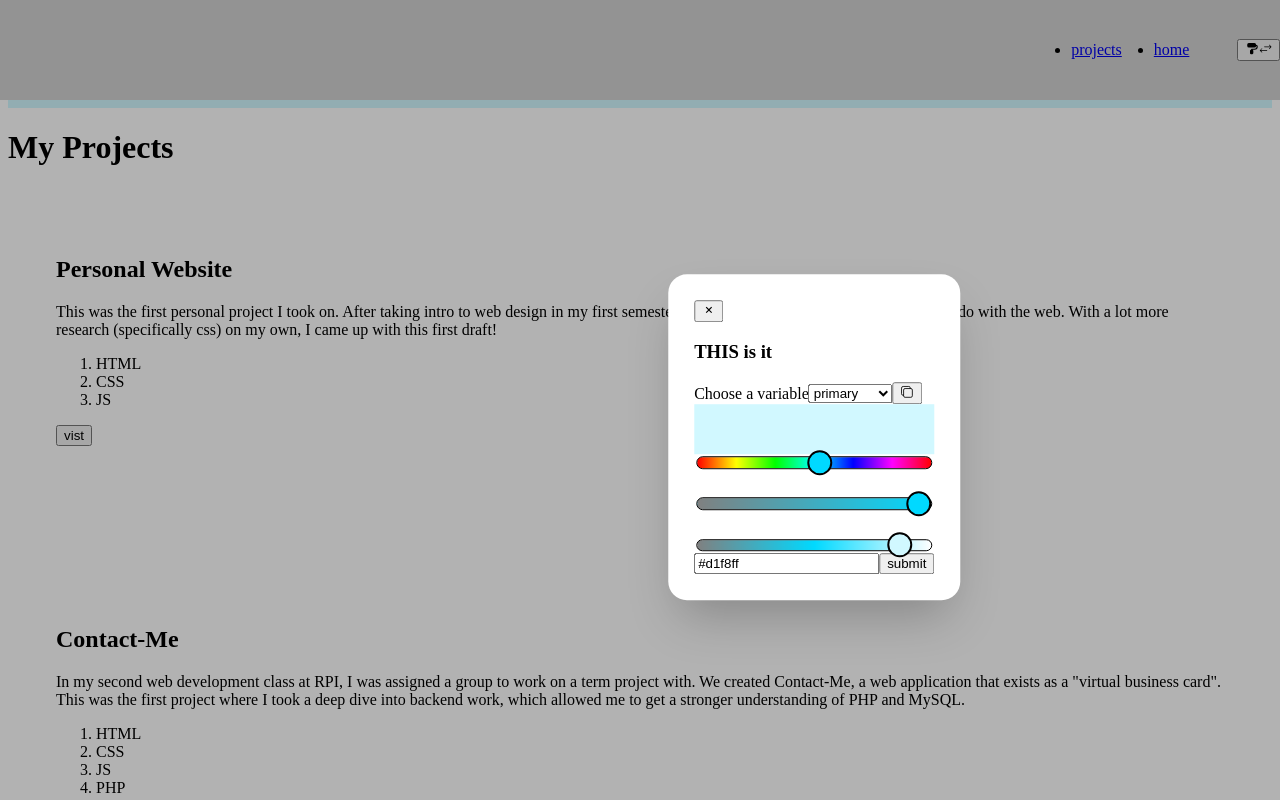
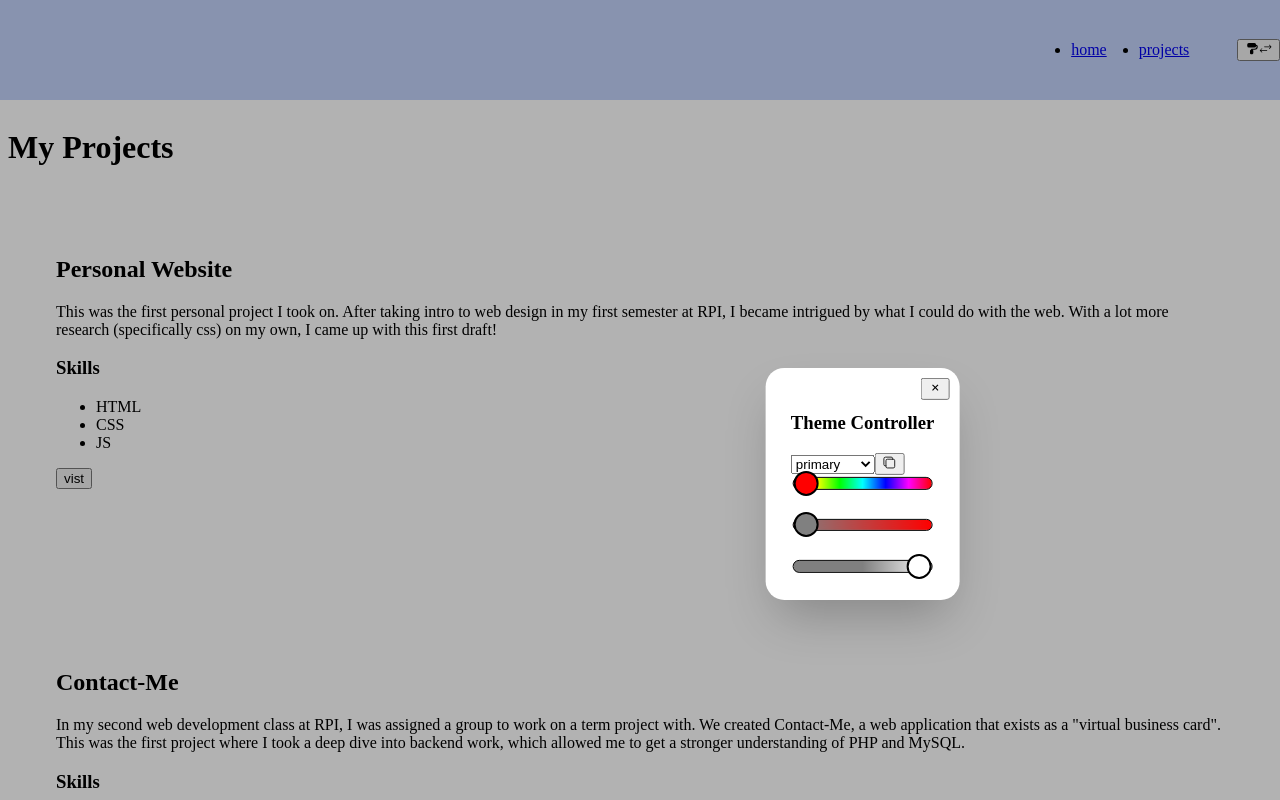
Before and after one commit to Cosillow/Personal-Website, a React (Vite) app in the folder vite-personal-website/: page /projects in a window 1280 px wide. Both pictures are taken after a click on the button 1258 px from the left and 49 px from the top of the page. Shown: the top 800 px of the page. Built offline with nearby package versions, Linux system fonts and the light colour scheme.

Commit message:
Overhauled look of site, currently a functional portfolio

```diff
--- a/vite-personal-website/src/components/Header.tsx
+++ b/vite-personal-website/src/components/Header.tsx
@@ -8,11 +8,11 @@ import ThemeController from "./controllers/ThemeController";
 import useModal from "../hooks/useModal";
 
 const NAV_LINKS: ({ href: string, label: string })[] = [
+    { href: '/home', label: 'home' },
     { href: '/projects', label: 'projects' },
-    { href: '/home', label: 'home' },
 ];
 
-const HEADER_HEIGHT: number = 100;
+export const HEADER_HEIGHT: number = 100;
 
 const HeaderOffset = styled.div`
     background: var(--color-primary);
@@ -110,7 +110,7 @@ const Header = ({ children }:
                 <button onClick={openModal} className="clear">
                     <TbPaintFilled></TbPaintFilled><IoIosSwap></IoIosSwap>
                 </button>
-                <Modal open={open}>
+                <Modal title="Theme Controller" open={open}>
                     <ThemeController ></ThemeController>
                 </Modal>
             </CollapsibleHeader>
--- a/vite-personal-website/src/components/Modal.tsx
+++ b/vite-personal-website/src/components/Modal.tsx
@@ -4,9 +4,13 @@ import { BiX } from "react-icons/bi";
 import styled from "styled-components";
 
 const DialogModal: any = styled.dialog`
-  /* width: 400px;
-  border-radius: 8px;
-  border: 1px solid #888; */
+
+  padding: 1em 2em;
+  .close-modal {
+    position: absolute;
+    top: 10px;
+    right: 10px;
+  }
 
   &::backdrop {
     background: rgba(0, 0, 0, 0.3);
@@ -16,10 +20,9 @@ const DialogModal: any = styled.dialog`
   border-radius: calc(5px * 3.74);
   box-shadow: 0 0 #0000, 0 0 #0000, 0 25px 50px -12px rgba(0, 0, 0, 0.25);
   padding: 1.6rem;
-  max-width: 400px;
+  /* max-width: 400px; */
 
   position: fixed;
-  /* float: left; */
   left: 50%;
   top: 50%;
   transform: translate(-50%, -50%);
@@ -27,9 +30,10 @@ const DialogModal: any = styled.dialog`
 `;
 
 const Modal: React.FC<{
+  title: string,
   children: JSX.Element,
   open: number
-}> = ({ children, open }) => {
+}> = ({ title, children, open }) => {
   const dialogRef = useRef<HTMLDialogElement | null>();
   let topScroll: number = 0;
   let leftScroll: number = 0;
@@ -56,15 +60,11 @@ const Modal: React.FC<{
 
 
   const disableScroll = () => {
-    // Add scroll event listener and prevent scrolling
-    window.onscroll = function () {
-      window.scrollTo(leftScroll, topScroll);
-    };
+    document.body.classList.add('disable-scrolling')
   };
 
   const enableScroll = () => {
-    // Remove scroll event listener to enable scrolling
-    window.onscroll = null;
+    document.body.classList.remove('disable-scrolling');
   };
 
   const closeModal = () => {
@@ -72,28 +72,15 @@ const Modal: React.FC<{
     enableScroll();
   }
 
-  // const modalClicked = (event: any) => {
-  //   // if the user has clicked the backdrop, close the modal
-
-  //   let rect = event.target.getBoundingClientRect();
-  //   if (rect.left > event.clientX ||
-  //     rect.right < event.clientX ||
-  //     rect.top > event.clientY ||
-  //     rect.bottom < event.clientY
-  //   ) {
-  //     console.log("click closed modal")
-  //     closeModal();
-  //   }
-  // }
-
   return (
     <>
       {createPortal(
         <DialogModal ref={dialogRef} onCancel={ closeModal }  >
-          <button className="clear" onClick={ closeModal } >
+          <button className="font-sm clear close-modal" onClick={ closeModal } >
             <BiX></BiX>
           </button>
-          <h3>THIS is it</h3>
+
+          <h3 className="font-sm">{title}</h3>
           {children}
         </DialogModal>,
         document.getElementById('root')!
--- a/vite-personal-website/src/components/controllers/ThemeController.tsx
+++ b/vite-personal-website/src/components/controllers/ThemeController.tsx
@@ -40,7 +40,7 @@ const ThemeController = () => {
 
     useEffect(()=>{
         setThemeColors(dispatch, getRootColorScheme());
-    },[])
+    },[]);
 
     const userPickedColor = (color: Color) => {
         // user is changing the current active theme based on the selectedProperty
@@ -85,8 +85,7 @@ const ThemeController = () => {
 
     return (
         <>
-            <label htmlFor="proprtySelection">Choose a variable</label>
-            <select onChange={userSelectedProperty} value={selectedProperty} name="proprtySelection">
+            <select className="m-v-md" onChange={userSelectedProperty} value={selectedProperty} name="proprtySelection">
                 {
                     THEME_VARIABLES.map((color: string) => (
                         <option key={color} value={color}>{color}</option>
@@ -97,9 +96,9 @@ const ThemeController = () => {
                 <IoCopyOutline></IoCopyOutline>
             </button>
 
-            <DisplayColorDiv background={stateTheme[selectedProperty as keyof ColorScheme].toList()}></DisplayColorDiv>
+            {/* <DisplayColorDiv background={stateTheme[selectedProperty as keyof ColorScheme].toList()}></DisplayColorDiv> */}
             <ColorPicker currentColor={stateTheme[selectedProperty as keyof ColorScheme]} returnSelectedColor={userPickedColor}></ColorPicker>
-            <HexPicker currentColor={stateTheme[selectedProperty as keyof ColorScheme]} returnSelectedColor={userPickedColor}></HexPicker>
+            {/* <HexPicker currentColor={stateTheme[selectedProperty as keyof ColorScheme]} returnSelectedColor={userPickedColor}></HexPicker> */}
         </>
     );
 }
--- a/vite-personal-website/src/connors-library/_base.scss
+++ b/vite-personal-website/src/connors-library/_base.scss
@@ -15,6 +15,12 @@ html {
   font-family: Poppins;
   margin: 0;
   padding: 0;
+  background: var(--color-primary);
+}
+
+ul.styled {
+  list-style-type: disc;
+  padding: 0 0 0 4em;
 }
 
 ul {
--- a/vite-personal-website/src/connors-library/_grid.scss
+++ b/vite-personal-website/src/connors-library/_grid.scss
@@ -75,3 +75,36 @@ $layout-values: flex-start, flex-end, center, space-between, space-around;
     width: math.div($i * 100%, $grid-columns);
   }
 }
+
+@each $size in $sizes {
+  .m-#{$size} {
+    margin: var(--margin-#{$size});
+  }
+
+  .m-l-#{$size} {
+    margin-left: var(--margin-#{$size});
+  }
+
+  .m-t-#{$size} {
+    margin-top: var(--margin-#{$size});
+  }
+
+  .m-r-#{$size} {
+    margin-right: var(--margin-#{$size});
+  }
+
+  .m-b-#{$size} {
+    margin-bottom: var(--margin-#{$size});
+  }
+
+  .m-v-#{$size} {
+    margin-top: var(--margin-#{$size});
+    margin-bottom: var(--margin-#{$size});
+  }
+
+  .m-h-#{$size} {
+    margin-left: var(--margin-#{$size});
+    margin-right: var(--margin-#{$size});
+  }
+
+}
--- a/vite-personal-website/src/connors-library/_utility.scss
+++ b/vite-personal-website/src/connors-library/_utility.scss
@@ -1,3 +1,7 @@
 .text-center {
     text-align: center;
 }
+.disable-scrolling {
+    height: 100%;
+    overflow: hidden;
+}
--- a/vite-personal-website/src/index.scss
+++ b/vite-personal-website/src/index.scss
@@ -1,19 +1,25 @@
 :root {
-    --color-primary: rgb(209, 248, 255);
+    --color-primary: rgb(255, 255, 255);
     --color-primary-contrast: rgb(0, 0, 0);
 
-    --color-secondary: rgb(210, 210, 210);
+    --color-secondary: #c1d1fa;
     --color-secondary-contrast: rgb(0, 0, 0);
 
-    --color-accent: rgb(233, 162, 70);
+    --color-accent: #ff7057;
     --color-accent-contrast: rgb(0, 0, 0);
 
 
-    --font-xs: clamp(1rem, 1rem + 5vw , 2rem);
-    --font-sm: clamp(2rem, 1rem + 5vw , 3rem);
+    --font-xs: clamp(.5rem, 1rem + 5vw , 1rem);
+    --font-sm: clamp(1rem, 1rem + 5vw , 2rem);
     --font-md: clamp(3rem, 1rem + 5vw , 4rem);
     --font-lg: clamp(4rem, 1rem + 5vw , 5rem);
     --font-xl: clamp(5rem, 1rem + 5vw , 6rem);
+
+    --margin-xs: .5em;
+    --margin-sm: 1em;
+    --margin-md: 2em;
+    --margin-lg: 3em;
+    --margin-xl: 5em;
 
     --border-sm: .16em;
     --border-md: .5em;
--- a/vite-personal-website/src/pages/HomePage.tsx
+++ b/vite-personal-website/src/pages/HomePage.tsx
@@ -1,18 +1,9 @@
-import { DiReact } from "react-icons/di";
-import { HiPaintBrush } from "react-icons/hi2";
 import { Link } from "react-router-dom";
 import styled from "styled-components";
-
-const marginBottom: string = '8em'
-
-const AntsySection = styled.section`
-  transform: translateY(calc(-1* ${marginBottom}));
-  /* background: #ea5c5c71; */
-`
+import { HEADER_HEIGHT } from "../components/Header";
 
 const HeroSection = styled.section`
-  height: 100dvh;
-  padding-bottom: ${marginBottom};
+  height: calc(100dvh - ${HEADER_HEIGHT}px);
 `;
 
 const InfoHeader = styled.header`
@@ -42,8 +33,7 @@ const Subheading = styled.p`
 const HomePage = () => {
   return (
     <>
-
-    <HeroSection className="bg-primary">
+    <HeroSection>
     <div className="row">
           <InfoHeader className="col-6">
             <div className="wrapper">
@@ -59,24 +49,6 @@ const HomePage = () => {
           <BackgroundImage className="col-6" url='url("/cropped-connor-photo.png")' ></BackgroundImage>
         </div>
     </HeroSection>
-
-    <AntsySection className="text-center">
-    <h2>How Did I Do It?</h2>
-        <div className="row font-md">
-          <article className="col-12-xs col-4">
-            <HiPaintBrush></HiPaintBrush>
-            <h3>Styling Focused</h3>
-          </article>
-          <article className="col-12-xs col-4 ">
-            <DiReact></DiReact>
-            <h3>New Technologies</h3>
-          </article>
-          <article className="col-12-xs col-4">
-          <DiReact></DiReact>
-            <h3>last thing</h3>
-          </article>
-        </div>
-    </AntsySection>
     </>
   );
 }
--- a/vite-personal-website/src/pages/ProjectsPages/FirstProjects.tsx
+++ b/vite-personal-website/src/pages/ProjectsPages/FirstProjects.tsx
@@ -20,13 +20,14 @@ const ProjectCard = styled.article`
 const projectCard: React.FC<ProjectCardProps> = (props: ProjectCardProps) => {
     return (
         <ProjectCard key={props.name} className="bg-secondary">
-            <h1>{props.name}</h1>
+            <h2 className="font-sm">{props.name}</h2>
             <p>{props.description}</p>
-            <ol>
+            <h3 className="font-xs m-v-sm">Skills</h3>
+            <ul className="styled m-b-lg">
                 {props.tags.map((tag: string, index: number) =>
                     <li key={index}>{tag}</li>
                 )}
-            </ol>
+            </ul>
             <Link to={props.link}><button>vist</button></Link>
         </ProjectCard>
     );
--- a/vite-personal-website/src/redux/slices/themeSlice.ts
+++ b/vite-personal-website/src/redux/slices/themeSlice.ts
@@ -1,4 +1,5 @@
-import { AnyAction, Dispatch, createSlice } from '@reduxjs/toolkit'
+import { HSL } from './../../util/color';
+import { Dispatch, createSlice } from '@reduxjs/toolkit'
 import { Color } from '../../util/color';
 import { useSelector } from 'react-redux';
 
@@ -35,7 +36,7 @@ export const useTheme = (): ColorScheme => {
 
 export const setThemeColor = (dispatch: Dispatch, colorType: string, color: Color) => {
     // allow the user to use a reducer with the custom `Color` class
-    dispatch(setColor({ colorType, color: color.toList() }));
+    dispatch(setColor({ colorType, color: color.toHSL() }));
 };
 
 export const setThemeColors = (dispatch: Dispatch, colorScheme: ColorScheme) => {
@@ -43,17 +44,18 @@ export const setThemeColors = (dispatch: Dispatch, colorScheme: ColorScheme) =>
     dispatch(setColorScheme(colorSchemeToData(colorScheme)));
 };
 
+
+// save/get data from redux
 const dataToColorScheme = (data: ThemeData): ColorScheme => {
     return Object.entries(data).reduce((acc, [key, value]) => {
-        acc[key as keyof ColorScheme] = new Color(`rgb(${value})`);
+        console.log(value)
+        acc[key as keyof ColorScheme] = new Color(value);
         return acc;
     }, {} as ColorScheme);
 };
-
-
 const colorSchemeToData = (scheme: ColorScheme): ThemeData => {
     return Object.entries(scheme).reduce((data, [key, value]) => {
-        data[key as keyof ThemeData] = value.toList();
+        data[key as keyof ThemeData] = value.toHSL();
         return data;
     }, {} as ThemeData);
 };
@@ -70,7 +72,7 @@ export const themeSlice = createSlice({
     initialState,
     reducers: {
         setColor: (state: any, action: { payload: { colorType: string, color: string }, type: string }) => {
-            document.body.style.setProperty(`--color-${action.payload.colorType}`, `rgb(${action.payload.color})`);
+            document.body.style.setProperty(`--color-${action.payload.colorType}`, action.payload.color);
             state[action.payload.colorType] = action.payload.color;
         },
         setColorScheme: (state: any, action: {
@@ -78,7 +80,7 @@ export const themeSlice = createSlice({
             type: string;
         }) => {
             THEME_VARIABLES.forEach((variable) => {
-                document.body.style.setProperty(`--color-${variable}`, `rgb(${action.payload[variable as keyof ColorScheme]})`);
+                document.body.style.setProperty(`--color-${variable}`, action.payload[variable as keyof ColorScheme]);
                 state[variable] = action.payload[variable as keyof ColorScheme];
             })
         },
--- a/vite-personal-website/src/util/color.ts
+++ b/vite-personal-website/src/util/color.ts
@@ -196,4 +196,9 @@ export interface RGB {
       const { r, g, b }: RGB = this.rgb;
       return `${r},${g},${b}`;
     }
+
+    toHSL(): string {
+      const { h , s , l }: HSL = this.hsl;
+      return `hsl(${h}, ${s}%, ${l}%)`;
+    }
   }
```
Also changed, not shown: 1 other file (tests, documents, lock files or other folders).
